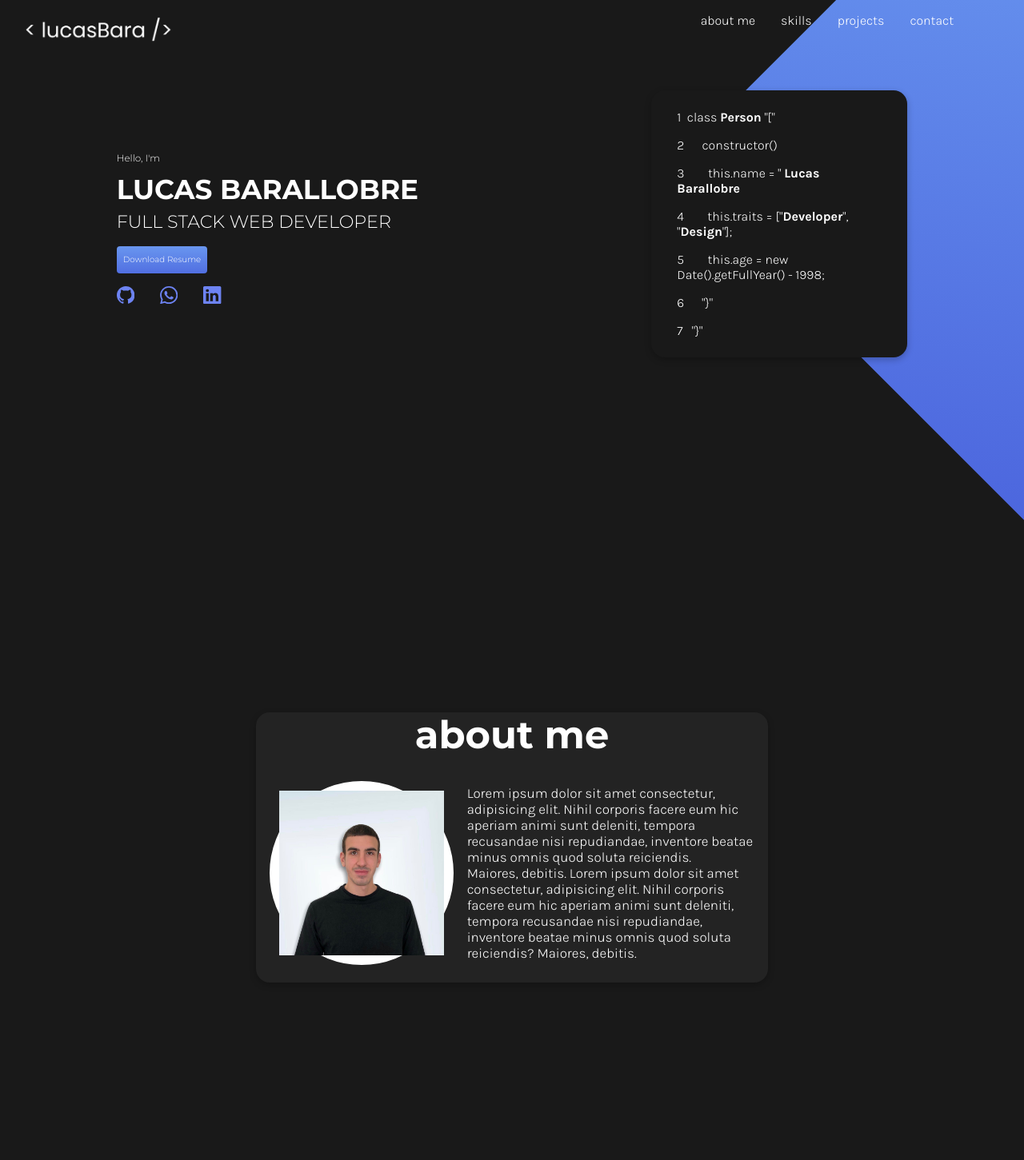
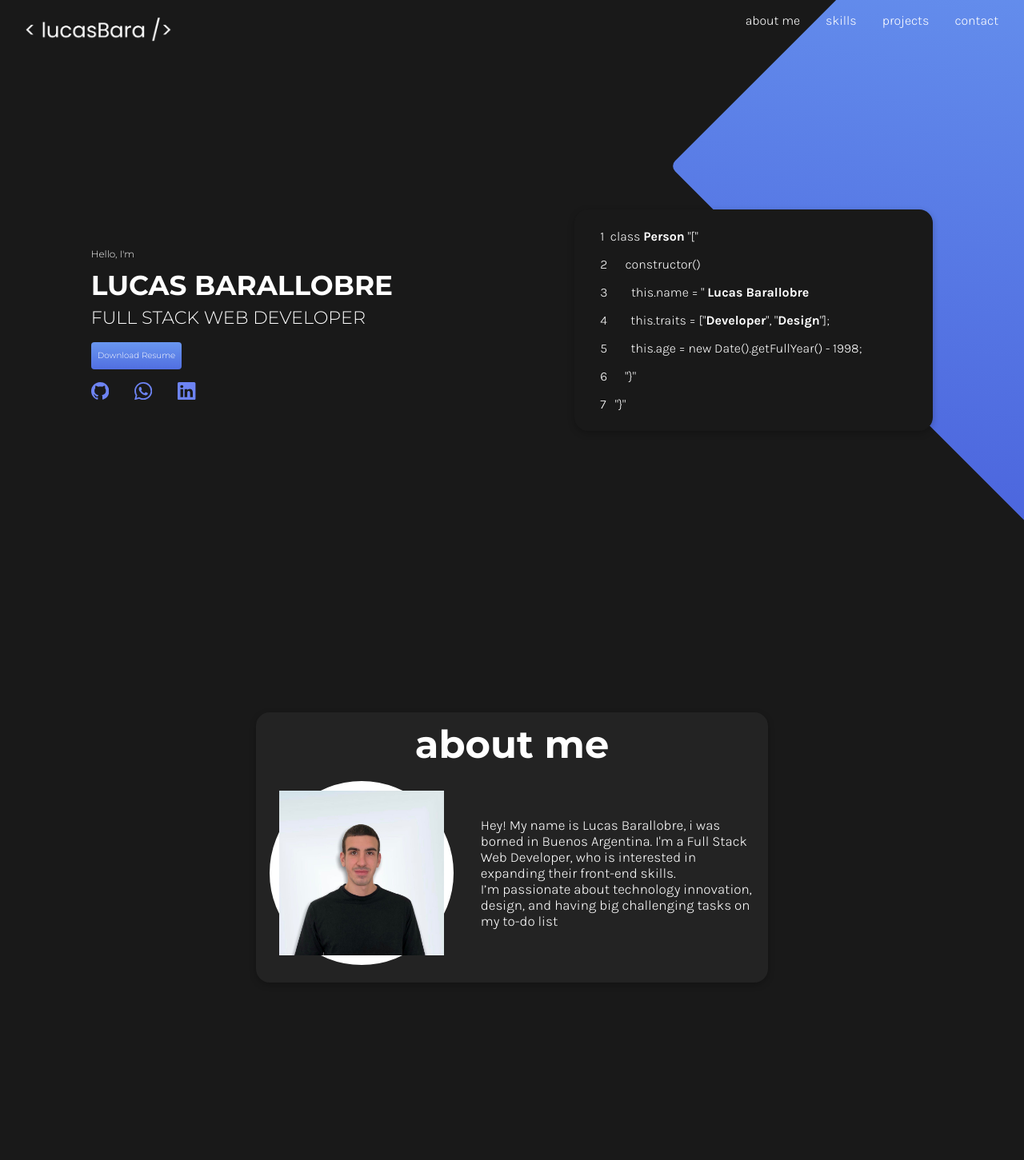
Before and after one commit to lucasbara/portfolio, a React (Create React App) app: page / in a window 1280 px wide. Shown: the top 1451 px of the page at 80% size. Built offline with nearby package versions, Linux system fonts and the light colour scheme.

Commit message:
Added POST to form

```diff
--- a/src/components/About/About.jsx
+++ b/src/components/About/About.jsx
@@ -12,14 +12,11 @@ const About = () => {
           <div className={style.boxContent}>
             <img src={Profile} alt="Lucas Bara" />
             <p>
-              Lorem ipsum dolor sit amet consectetur, adipisicing elit. Nihil
-              corporis facere eum hic aperiam animi sunt deleniti, tempora
-              recusandae nisi repudiandae, inventore beatae minus omnis quod
-              soluta reiciendis. <br></br>Maiores, debitis. Lorem ipsum dolor
-              sit amet consectetur, adipisicing elit. Nihil corporis facere eum
-              hic aperiam animi sunt deleniti, tempora recusandae nisi
-              repudiandae, inventore beatae minus omnis quod soluta reiciendis?
-              Maiores, debitis.
+              Hey! My name is Lucas Barallobre, i was borned in Buenos
+              Argentina. I'm a Full Stack Web Developer, who is interested in
+              expanding their front-end skills. <br></br>
+              I’m passionate about technology innovation, design, and having big
+              challenging tasks on my to-do list
             </p>
           </div>
         </div>
--- a/src/components/About/About.module.css
+++ b/src/components/About/About.module.css
@@ -60,9 +60,13 @@
   border: 12px solid #fff;
 }
 
+.boxContent img:hover {
+  cursor: auto;
+}
+
 .boxContent p {
-  width: 70%;
-  padding-left: 1em;
+  width: 60%;
+  padding-left: 2em;
   font-weight: 300;
 }
 
--- a/src/components/Contact/Contact.jsx
+++ b/src/components/Contact/Contact.jsx
@@ -1,13 +1,63 @@
-import React from "react";
+import React, { useEffect, useRef, useState } from "react";
 import style from "./Contact.module.css";
+import { IoIosSend } from "react-icons/io";
+import emailjs, { init } from "@emailjs/browser";
+
+const userID = "user_a2pABavZOp4EqZ1OjEjHw";
 
 const Contact = () => {
+  const form = useRef();
+  const [input, setInput] = useState({
+    name: "",
+    email: "",
+    message: "",
+  });
+  const [errors, setErrors] = useState({});
+  const handleInputChange = (e) => {
+    setInput({ ...input, [e.target.name]: e.target.value });
+    setErrors(
+      validateForm({
+        ...input,
+        [e.target.name]: e.target.value,
+      })
+    );
+  };
+
+  useEffect(() => {
+    console.log(input);
+    console.log("Errors", errors);
+  }, [input, errors]);
+
+  const handleSumbit = (e) => {
+    e.preventDefault();
+
+    emailjs
+      .sendForm("service_lifhh2g", "template_e9pmihf", form.current, userID)
+      .then(
+        (result) => {
+          console.log("Sucess");
+        },
+        (error) => {
+          console.log("EmailJS", error.text);
+        }
+      );
+  };
   return (
     <div className={style.contactContainer}>
       <h2>get in touch</h2>
       <div className={style.boxContent}>
-        <form>
+        <form ref={form} onSubmit={handleSumbit}>
           <div className={style.inputs}>
+            <label>
+              <p>Name</p>
+              <input
+                required
+                placeholder="John Doe"
+                name="name"
+                type="text"
+                onChange={handleInputChange}
+              ></input>
+            </label>
             <label>
               <p>Email</p>
               <input
@@ -15,23 +65,22 @@ const Contact = () => {
                 placeholder="example@gmail.com"
                 name="email"
                 type="email"
-              ></input>
-            </label>
-            <label>
-              <p>Name</p>
-              <input
-                required
-                placeholder="John Doe"
-                name="name"
-                type="text"
+                onChange={handleInputChange}
               ></input>
             </label>
           </div>
           <label>
             <p>Message</p>
-            <textarea placeholder="example@gmail.com" name="message"></textarea>
+            <textarea
+              placeholder="example@gmail.com"
+              name="message"
+              onChange={handleInputChange}
+            ></textarea>
+            <button>
+              <IoIosSend />
+              Submit
+            </button>
           </label>
-          <button>Submit</button>
         </form>
       </div>
     </div>
@@ -39,3 +88,22 @@ const Contact = () => {
 };
 
 export default Contact;
+
+export const validateForm = (input) => {
+  let errors = {};
+  if (!input.name) {
+    errors.name = "Name is required";
+  } else if (!/^[A-Za-z]+$/.test(input.name)) {
+    errors.name = "Name must be plain text";
+  }
+  if (!input.email) {
+    errors.email = "Email is required";
+  } else if (!/^(. +)@(\S+)$/.test(input.email)) {
+    errors.email = "Please write a valid email";
+  }
+  if (!input.message) {
+    errors.message = "Message is required";
+  } else if (input.message.length > 10) {
+    errors.message = "Message must be at least ten words";
+  }
+};
--- a/src/components/Contact/Contact.module.css
+++ b/src/components/Contact/Contact.module.css
@@ -2,7 +2,7 @@
   margin: 0;
   padding: 0;
   width: 100vw;
-  height: 50vh;
+  height: 80vh;
   background-color: #191919;
   color: #ffffff;
   display: flex;
@@ -19,7 +19,7 @@
 
 .boxContent {
   width: 50%;
-  height: 80%;
+  height: 45%;
   background-color: #232323;
   display: flex;
   align-items: center;
@@ -29,36 +29,32 @@
   padding-bottom: 5em;
 }
 
-.inputs {
+form {
+  all: unset;
   display: flex;
-  width: 100%;
+  flex-direction: column;
   align-items: center;
   justify-content: center;
-  font-family: "Karla", sans-serif;
-}
-
-.inputs label {
-  width: 120%;
-  margin-right: 1em;
-}
-
-.inputs p {
-  font-size: 1em !important;
-}
-
-form {
-  all: unset;
   width: 80%;
   height: 100%;
-  font-family: "Karla", sans-serif;
+  font-family: "Karla", sans-serif !important;
 }
 
 form input {
   height: 2em;
   width: 100%;
+  font-family: "Karla", sans-serif;
+  font-size: 0.8em;
+}
+
+form label {
+  width: 100%;
 }
 
 form textarea {
+  display: flex;
+  font-family: "Karla", sans-serif;
+  font-size: 0.8em;
   width: 100%;
   height: 60%;
 }
@@ -82,10 +78,60 @@ form textarea {
 }
 
 form input::placeholder {
+  font-family: "Karla", sans-serif;
   font-size: 1.2em;
+}
+
+form textarea:active {
+  font-family: "Karla", sans-serif;
 }
 
 form textarea::placeholder {
   font-size: 1.2em;
   font-family: "Karla", sans-serif;
 }
+
+form label button {
+  all: unset;
+  display: flex;
+  text-align: center;
+  justify-content: center;
+  flex-direction: center;
+  flex-direction: row;
+  margin: auto;
+  margin-top: 2em;
+  font-size: 0.8em;
+  width: 20%;
+  max-width: 10rem;
+  padding: 0.9em;
+  border: none;
+  border-radius: 0.4em;
+  background: linear-gradient(
+    180deg,
+    rgba(105, 150, 239, 1) 0%,
+    rgba(81, 111, 225, 1) 100%
+  );
+  color: #ffffff;
+  font-family: "Montserrat", sans-serif;
+}
+
+form label button {
+  cursor: pointer;
+}
+
+.inputs {
+  display: flex;
+  width: 100%;
+  align-items: center;
+  justify-content: center;
+  font-family: "Karla", sans-serif;
+}
+
+.inputs label {
+  width: 120%;
+  margin-right: 1em;
+}
+
+.inputs p {
+  font-size: 1em !important;
+}
--- a/src/components/Dots/Dots.jsx
+++ b/src/components/Dots/Dots.jsx
@@ -4,26 +4,12 @@ import style from "./Dots.module.css";
 const Dots = () => {
   return (
     <div className={style.table}>
-      <div className={style.cell}>
-        <ul className={style.dots}>
-          <li>
-            <a href="#">Home</a>
-          </li>
-          <li>
-            <a href="#">About</a>
-          </li>
-          <li>
-            <a href="#">Products</a>
-          </li>
-          <li>
-            <a href="#">Portfolio</a>
-          </li>
-          <li>
-            <a href="#">Blog</a>
-          </li>
-          <li>
-            <a href="#">Contact</a>
-          </li>
+      <div className={style.dots}>
+        <ul>
+          <li className={style.dot}></li>
+          <li className={style.dot}></li>
+          <li className={style.dot}></li>
+          <li className={style.dot}></li>
         </ul>
       </div>
     </div>
--- a/src/components/Dots/Dots.module.css
+++ b/src/components/Dots/Dots.module.css
@@ -1,24 +1,24 @@
-body {
-  background-color: black;
+.table {
+  display: inline-block;
+  z-index: 9999;
+  width: 1vw;
+  position: fixed;
 }
 
-.table {
-  width: 100%;
-  height: 100%;
-  display: table;
+ul {
+  display: flex;
+  flex-direction: column;
 }
 
-.cell {
-  display: table-cell;
-  vertical-align: middle;
-  margin: auto;
-  text-align: center;
+li {
+  display: inline-block;
 }
-.dots {
-  position: relative;
-  display: inline-block;
-  margin: 0;
-  padding: 0;
-  list-style: none;
-  cursor: default;
+
+.dot {
+  min-height: 8px;
+  min-width: 8px;
+  margin: 1em;
+  background-color: none;
+  border: 2px solid #ffffff;
+  border-radius: 99999px;
 }
--- a/src/components/Home/Card.module.css
+++ b/src/components/Home/Card.module.css
@@ -1,6 +1,8 @@
 .card {
+  margin-right: 0;
   background-color: #191919;
   width: 25%;
+  min-width: 28rem;
   border-radius: 1em;
   box-shadow: rgba(0, 0, 0, 0.24) 0px 3px 8px;
   z-index: 2;
--- a/src/components/Home/Home.jsx
+++ b/src/components/Home/Home.jsx
@@ -1,7 +1,7 @@
 import React from "react";
 import style from "./Home.module.css";
 import Card from "./Card.jsx";
-//import Dots from "../Dots/Dots.jsx";
+import Dots from "../Dots/Dots.jsx";
 import Navbar from "../Navbar/Navbar.jsx";
 import { BsGithub, BsLinkedin, BsWhatsapp } from "react-icons/bs";
 import Rectangle from "../../assets/img/home_rectangle.svg";
@@ -10,6 +10,7 @@ const Home = () => {
   return (
     <div className={style.homeContainer}>
       <Navbar />
+      <div className={style.bigContainer}>
         <img className={style.rectangle} src={Rectangle} />
         <div className={style.mainContainer}>
           <div className={style.textLeft}>
@@ -29,7 +30,10 @@ const Home = () => {
               </a>
             </div>
           </div>
+          <div className={style.aside}>
             <Card />
+          </div>
+        </div>
       </div>
     </div>
   );
--- a/src/components/Home/Home.module.css
+++ b/src/components/Home/Home.module.css
@@ -3,13 +3,22 @@
   height: 100vh;
   background-color: #191919;
   color: white;
+  display: flex;
+}
+
+.bigContainer {
+  width: 100%;
+  display: flex;
+  justify-content: center;
+  align-items: center;
 }
 
 .mainContainer {
   display: flex;
   flex-direction: row;
   flex-wrap: wrap;
-  height: 70%;
+  width: 100%;
+  height: 100%;
   align-items: center;
   justify-content: space-around;
 }
@@ -88,3 +97,10 @@
   cursor: pointer;
   color: #ffffff;
 }
+
+.aside {
+  margin: 0px;
+  padding: 0px;
+  display: flex;
+  flex-direction: row;
+}
--- a/src/components/Navbar/Navbar.jsx
+++ b/src/components/Navbar/Navbar.jsx
@@ -26,7 +26,9 @@ const Navbar = () => {
             </Link>
           </li>
           <li>
-            <Link to="contact">contact</Link>
+            <Link to="contact" smooth={true} offset={-80}>
+              contact
+            </Link>
           </li>
         </ul>
       </nav>
--- a/src/components/Navbar/Navbar.module.css
+++ b/src/components/Navbar/Navbar.module.css
@@ -1,6 +1,6 @@
 .navContainer {
   width: 100%;
-  height: 15%;
+  height: 10%;
   display: flex;
   flex-direction: row;
   justify-content: space-between;
@@ -19,11 +19,15 @@ img:hover {
   cursor: pointer;
 }
 
+nav {
+  display: inline;
+}
+
 ul {
   display: flex;
   flex-direction: row;
   list-style-type: none;
-  margin: 1rem 4.5rem; /* Top, right, bottom, left */
+  margin: 1rem 1rem; /* Top, right, bottom, left */
   z-index: 4;
 }
 
```
Lines whose indentation alone changed are shown as unchanged.
